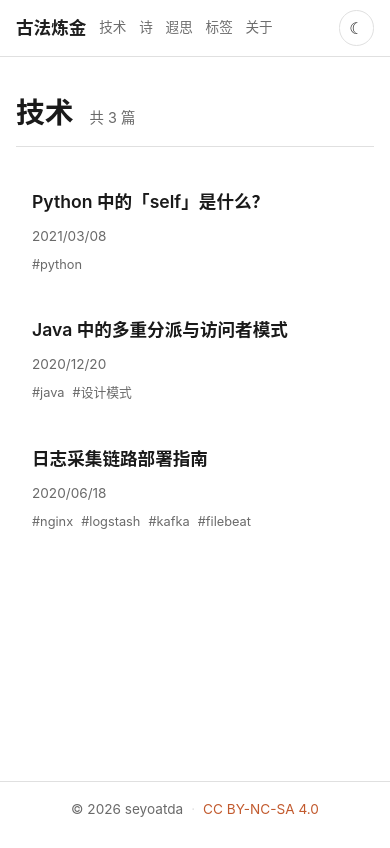
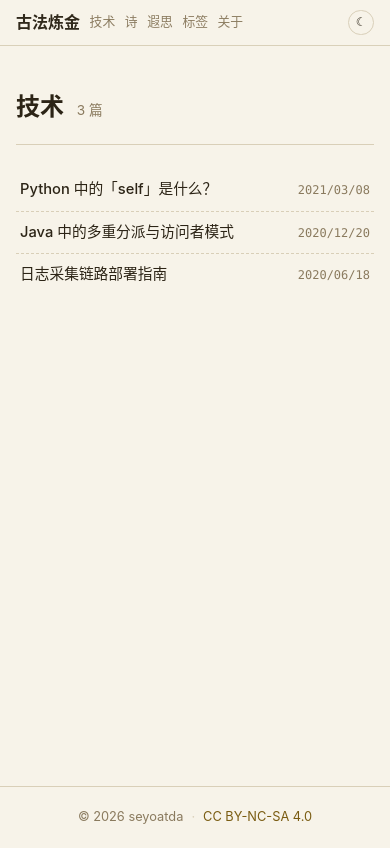
Before and after one commit to seyoatda/seyoatda.github.io, an Astro site: page /tech in a window 390 px wide. Built offline with nearby package versions, Linux system fonts and the light colour scheme; Astro itself is replaced by a stand-in of ours; a small style sheet from the web is missing.

Commit message:
优化排版：书本泛黄主题 + 霞鹜文楷字体 + 单行文章列表
- 背景：书本泛黄色 (#f7f3e9)，暖色调暗色主题
- 字体：全局使用霞鹜文楷 (LXGW WenKai) via CDN
- 文章列表：每篇仅显示标题（左）+ 日期（右），单行布局
- 整体参考 astro-paper 风格，更简洁紧凑
- 内容宽度统一为 720px，更像书本阅读体验
- 暗色主题改为深褐暖色调

```diff
--- a/src/components/PostList.astro
+++ b/src/components/PostList.astro
@@ -10,29 +10,20 @@ const { posts } = Astro.props;
 
 <div class="post-list">
   {posts.map((post) => {
-    const { title, date, tags, draft } = post.data;
+    const { title, date, draft } = post.data;
     const dateStr = date.toLocaleDateString('zh-CN', {
       year: 'numeric',
       month: '2-digit',
       day: '2-digit',
     });
     return (
-      <article class="post-card">
-        <a href={`/posts/${post.id.replace(/\.md$/, '')}/`} class="post-card-link">
-          <h3 class="post-card-title">
-            {draft && <span class="draft-badge">草稿</span>}
-            {title}
-          </h3>
-          <time class="post-card-date">{dateStr}</time>
-        </a>
-        {tags.length > 0 && (
-          <div class="post-card-tags">
-            {tags.map((tag) => (
-              <a href={`/tags/${tag}/`} class="post-card-tag">#{tag}</a>
-            ))}
-          </div>
-        )}
-      </article>
+      <a href={`/posts/${post.id.replace(/\.md$/, '')}/`} class="post-item">
+        <span class="post-title">
+          {draft && <span class="draft-badge">草稿</span>}
+          {title}
+        </span>
+        <time class="post-date">{dateStr}</time>
+      </a>
     );
   })}
 </div>
@@ -41,50 +32,64 @@ const { posts } = Astro.props;
 .post-list {
   display: flex;
   flex-direction: column;
-  gap: 0.5rem;
 }
-.post-card {
-  padding: 1rem;
-  border-radius: 8px;
-  transition: background 0.2s;
+.post-item {
+  display: flex;
+  align-items: baseline;
+  justify-content: space-between;
+  gap: 1rem;
+  padding: 0.6rem 0.5rem;
+  border-bottom: 1px dashed var(--color-border);
+  transition: background 0.15s;
 }
-.post-card:hover {
+.post-item:last-child {
+  border-bottom: none;
+}
+.post-item:hover {
   background: var(--color-bg-soft);
 }
-.post-card-link {
-  display: block;
-}
-.post-card-title {
-  font-size: 1.1rem;
-  font-weight: 600;
+.post-title {
+  font-size: 1rem;
+  font-weight: 500;
   color: var(--color-text);
-  margin-bottom: 0.3rem;
+  white-space: nowrap;
+  overflow: hidden;
+  text-overflow: ellipsis;
   display: flex;
   align-items: center;
-  gap: 0.5rem;
+  gap: 0.4rem;
+}
+.post-item:hover .post-title {
+  color: var(--color-primary);
 }
 .draft-badge {
-  font-size: 0.7rem;
+  font-size: 0.65rem;
   background: var(--color-primary-soft);
   color: var(--color-primary);
-  padding: 0.1em 0.5em;
+  padding: 0.1em 0.4em;
   border-radius: 3px;
-  font-weight: 500;
+  font-weight: 400;
+  flex-shrink: 0;
 }
-.post-card-date {
-  font-size: 0.85rem;
-  color: var(--color-text-muted);
-}
-.post-card-tags {
-  display: flex;
-  gap: 0.5rem;
-  margin-top: 0.3rem;
-}
-.post-card-tag {
+.post-date {
   font-size: 0.8rem;
   color: var(--color-text-muted);
+  font-family: var(--font-mono);
+  white-space: nowrap;
+  flex-shrink: 0;
 }
-.post-card-tag:hover {
-  color: var(--color-primary);
+
+/* 移动端 */
+@media (max-width: 640px) {
+  .post-item {
+    padding: 0.5rem 0.25rem;
+    gap: 0.5rem;
+  }
+  .post-title {
+    font-size: 0.92rem;
+  }
+  .post-date {
+    font-size: 0.75rem;
+  }
 }
 </style>
--- a/src/layouts/BaseLayout.astro
+++ b/src/layouts/BaseLayout.astro
@@ -87,26 +87,26 @@ const nav = [...NAV].sort((a, b) => a.weight - b.weight);
   max-width: var(--layout-width);
   margin: 0 auto;
   padding: 0 1rem;
-  height: 3.5rem;
+  height: 3rem;
   display: flex;
   align-items: center;
-  gap: 1.5rem;
+  gap: 1.2rem;
 }
 .site-brand {
-  font-size: 1.25rem;
+  font-size: 1.15rem;
   font-weight: 700;
   color: var(--color-text);
   white-space: nowrap;
 }
 .site-nav {
   display: flex;
-  gap: 1.2rem;
+  gap: 1rem;
   flex: 1;
 }
 .nav-link {
   color: var(--color-text-muted);
-  font-size: 0.95rem;
-  padding: 0.25rem 0;
+  font-size: 0.9rem;
+  padding: 0.2rem 0;
   position: relative;
 }
 .nav-link:hover {
@@ -120,15 +120,16 @@ const nav = [...NAV].sort((a, b) => a.weight - b.weight);
   background: none;
   border: 1px solid var(--color-border);
   border-radius: 50%;
-  width: 2.2rem;
-  height: 2.2rem;
+  width: 1.8rem;
+  height: 1.8rem;
   cursor: pointer;
   display: flex;
   align-items: center;
   justify-content: center;
-  font-size: 1rem;
+  font-size: 0.85rem;
   color: var(--color-text);
   transition: border-color 0.2s, background 0.2s;
+  flex-shrink: 0;
 }
 .theme-toggle:hover {
   border-color: var(--color-primary);
@@ -149,7 +150,7 @@ html[data-theme="dark"] .theme-icon-light {
 }
 
 .site-main {
-  min-height: calc(100vh - 3.5rem - 4rem);
+  min-height: calc(100vh - 3rem - 3.5rem);
 }
 
 .site-footer {
@@ -159,10 +160,10 @@ html[data-theme="dark"] .theme-icon-light {
 .footer-inner {
   max-width: var(--layout-width);
   margin: 0 auto;
-  padding: 1rem;
+  padding: 1.2rem 1rem;
   text-align: center;
   color: var(--color-text-muted);
-  font-size: 0.85rem;
+  font-size: 0.8rem;
   display: flex;
   align-items: center;
   justify-content: center;
@@ -175,16 +176,22 @@ html[data-theme="dark"] .theme-icon-light {
 /* 移动端导航 */
 @media (max-width: 640px) {
   .header-inner {
-    gap: 0.8rem;
+    gap: 0.6rem;
+    height: 2.8rem;
   }
   .site-brand {
-    font-size: 1.1rem;
+    font-size: 1rem;
   }
   .site-nav {
-    gap: 0.8rem;
+    gap: 0.6rem;
   }
   .nav-link {
-    font-size: 0.85rem;
+    font-size: 0.8rem;
+  }
+  .theme-toggle {
+    width: 1.6rem;
+    height: 1.6rem;
+    font-size: 0.75rem;
   }
 }
 </style>
--- a/src/pages/[category]/index.astro
+++ b/src/pages/[category]/index.astro
@@ -31,7 +31,7 @@ const posts = (await getCollection('posts', ({ data }) => data.category === cate
   <section class="section-page">
     <header class="section-header">
       <h1>{catName}</h1>
-      <span class="post-count">共 {posts.length} 篇</span>
+      <span class="post-count">{posts.length} 篇</span>
     </header>
     <PostList posts={posts} />
     {posts.length === 0 && <p class="empty">还没有文章，敬请期待。</p>}
@@ -42,23 +42,23 @@ const posts = (await getCollection('posts', ({ data }) => data.category === cate
 .section-page {
   max-width: var(--layout-width);
   margin: 0 auto;
-  padding: 2rem 1rem;
+  padding: 2.5rem 1rem 3rem;
 }
 .section-header {
   display: flex;
   align-items: baseline;
-  gap: 1rem;
+  gap: 0.8rem;
   margin-bottom: 1.5rem;
-  padding-bottom: 0.5rem;
+  padding-bottom: 1rem;
   border-bottom: 1px solid var(--color-border);
 }
 .section-header h1 {
-  font-size: 1.8rem;
+  font-size: 1.5rem;
   font-weight: 700;
 }
 .post-count {
   color: var(--color-text-muted);
-  font-size: 0.9rem;
+  font-size: 0.85rem;
 }
 .empty {
   text-align: center;
--- a/src/pages/posts/[id].astro
+++ b/src/pages/posts/[id].astro
@@ -81,7 +81,7 @@ const catName = categoryName[category] || category;
   margin-bottom: 2rem;
 }
 .post-breadcrumb {
-  font-size: 0.85rem;
+  font-size: 0.82rem;
   color: var(--color-text-muted);
   margin-bottom: 0.5rem;
 }
@@ -89,7 +89,7 @@ const catName = categoryName[category] || category;
   margin: 0 0.3rem;
 }
 .post-title {
-  font-size: 1.8rem;
+  font-size: 1.7rem;
   font-weight: 700;
   display: flex;
   align-items: center;
@@ -97,7 +97,7 @@ const catName = categoryName[category] || category;
   margin-bottom: 0.5rem;
 }
 .draft-badge {
-  font-size: 0.75rem;
+  font-size: 0.7rem;
   background: var(--color-primary-soft);
   color: var(--color-primary);
   padding: 0.15em 0.6em;
@@ -105,7 +105,7 @@ const catName = categoryName[category] || category;
   font-weight: 500;
 }
 .post-meta {
-  font-size: 0.85rem;
+  font-size: 0.82rem;
   color: var(--color-text-muted);
   display: flex;
   align-items: center;
@@ -129,7 +129,7 @@ const catName = categoryName[category] || category;
   margin-top: 1.5rem;
 }
 .back-link {
-  font-size: 0.95rem;
+  font-size: 0.9rem;
   color: var(--color-text-muted);
 }
 </style>
--- a/src/pages/tags/[tag].astro
+++ b/src/pages/tags/[tag].astro
@@ -29,7 +29,7 @@ const posts = (await getCollection('posts', ({ data }) => !data.draft && data.ta
   <section class="tag-page">
     <header class="tag-header">
       <h1>#{tag}</h1>
-      <span class="post-count">共 {posts.length} 篇</span>
+      <span class="post-count">{posts.length} 篇</span>
     </header>
     <PostList posts={posts} />
   </section>
@@ -39,23 +39,23 @@ const posts = (await getCollection('posts', ({ data }) => !data.draft && data.ta
 .tag-page {
   max-width: var(--layout-width);
   margin: 0 auto;
-  padding: 2rem 1rem;
+  padding: 2.5rem 1rem 3rem;
 }
 .tag-header {
   display: flex;
   align-items: baseline;
-  gap: 1rem;
+  gap: 0.8rem;
   margin-bottom: 1.5rem;
-  padding-bottom: 0.5rem;
+  padding-bottom: 1rem;
   border-bottom: 1px solid var(--color-border);
 }
 .tag-header h1 {
-  font-size: 1.6rem;
+  font-size: 1.5rem;
   font-weight: 700;
   color: var(--color-primary);
 }
 .post-count {
   color: var(--color-text-muted);
-  font-size: 0.9rem;
+  font-size: 0.85rem;
 }
 </style>
--- a/src/styles/global.css
+++ b/src/styles/global.css
@@ -1,51 +1,57 @@
+/* 霞鹜文楷 + 基础字体栈 */
+@import url('https://cdn.jsdelivr.net/npm/lxgw-wenkai-webfont@1.7.0/style.css');
+
 :root {
-  --color-bg: #ffffff;
-  --color-bg-soft: #f6f6f6;
-  --color-text: #1a1a1a;
-  --color-text-muted: #6a6a6a;
-  --color-border: #e0e0e0;
-  --color-primary: #d76a3a;
-  --color-primary-soft: rgba(215, 106, 58, 0.08);
-  --color-link: #c25a2e;
-  --color-code-bg: #f5f5f5;
-  --color-blockquote: #6a6a6a;
+  /* 书本泛黄背景 */
+  --color-bg: #f7f3e9;
+  --color-bg-soft: #efe9d9;
+  --color-bg-hover: #e8e0cc;
+  --color-text: #2c2416;
+  --color-text-muted: #8a7a5e;
+  --color-border: #d9cfb8;
+  --color-primary: #8b6914;
+  --color-primary-soft: rgba(139, 105, 20, 0.08);
+  --color-link: #7a5c12;
+  --color-code-bg: #ede4d0;
+  --color-blockquote: #7a6a4e;
 
-  --font-sans: -apple-system, BlinkMacSystemFont, "Segoe UI", "PingFang SC",
-    "Hiragino Sans GB", "Noto Sans CJK SC", "Microsoft YaHei", sans-serif;
-  --font-serif: "Noto Serif SC", "Source Han Serif SC", Georgia, serif;
+  --font-sans: "LXGW WenKai", "LXGW WenKai Screen", -apple-system, BlinkMacSystemFont, "Segoe UI", "PingFang SC", "Hiragino Sans GB", "Noto Sans CJK SC", "Microsoft YaHei", sans-serif;
+  --font-serif: "LXGW WenKai", "Noto Serif SC", Georgia, serif;
   --font-mono: "JetBrains Mono", "Fira Code", "Cascadia Code", Consolas, monospace;
 
-  --content-width: 760px;
-  --layout-width: 1080px;
+  --content-width: 720px;
+  --layout-width: 720px;
 }
 
 /* 暗色主题 */
 html[data-theme="dark"] {
-  --color-bg: #1a1a1a;
-  --color-bg-soft: #242424;
-  --color-text: #e0e0e0;
-  --color-text-muted: #999;
-  --color-border: #333;
-  --color-primary: #e89568;
-  --color-primary-soft: rgba(232, 149, 104, 0.1);
-  --color-link: #e89568;
-  --color-code-bg: #2a2a2a;
-  --color-blockquote: #aaa;
+  --color-bg: #1e1a14;
+  --color-bg-soft: #2a2418;
+  --color-bg-hover: #332c1e;
+  --color-text: #d4c9b0;
+  --color-text-muted: #8a7a5e;
+  --color-border: #3d3528;
+  --color-primary: #c4a44e;
+  --color-primary-soft: rgba(196, 164, 78, 0.1);
+  --color-link: #c4a44e;
+  --color-code-bg: #2a2418;
+  --color-blockquote: #9a8a6e;
 }
 
 /* 自动跟随系统暗色（无 JS 时作为初始默认） */
 @media (prefers-color-scheme: dark) {
   html:not([data-theme="light"]) {
-    --color-bg: #1a1a1a;
-    --color-bg-soft: #242424;
-    --color-text: #e0e0e0;
-    --color-text-muted: #999;
-    --color-border: #333;
-    --color-primary: #e89568;
-    --color-primary-soft: rgba(232, 149, 104, 0.1);
-    --color-link: #e89568;
-    --color-code-bg: #2a2a2a;
-    --color-blockquote: #aaa;
+    --color-bg: #1e1a14;
+    --color-bg-soft: #2a2418;
+    --color-bg-hover: #332c1e;
+    --color-text: #d4c9b0;
+    --color-text-muted: #8a7a5e;
+    --color-border: #3d3528;
+    --color-primary: #c4a44e;
+    --color-primary-soft: rgba(196, 164, 78, 0.1);
+    --color-link: #c4a44e;
+    --color-code-bg: #2a2418;
+    --color-blockquote: #9a8a6e;
   }
 }
 
@@ -64,7 +70,7 @@ body {
   font-family: var(--font-sans);
   background: var(--color-bg);
   color: var(--color-text);
-  line-height: 1.7;
+  line-height: 1.75;
   transition: background-color 0.3s, color 0.3s;
 }
 
@@ -83,7 +89,7 @@ a:hover {
   margin: 0 auto;
   padding: 2rem 1rem;
   font-size: 1.05rem;
-  line-height: 1.85;
+  line-height: 1.9;
 }
 
 .prose h1 {
```
Also changed, not shown: src/pages/404.astro (+4 -3 lines), src/pages/about.md (+7 -7 lines), src/pages/index.astro (+18 -46 lines), src/pages/tags/index.astro (+11 -11 lines).
